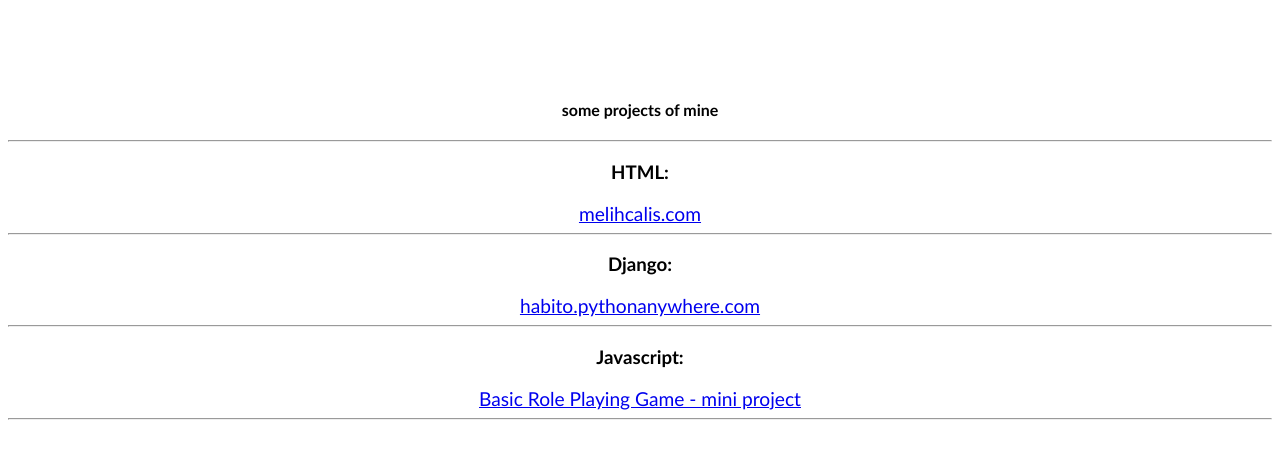
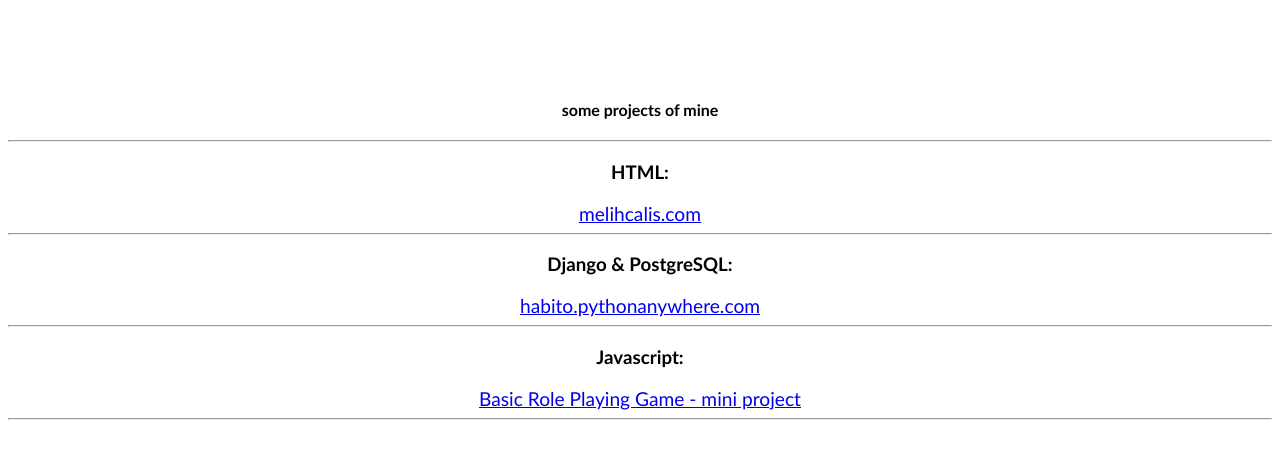
Before and after one commit to melihcalis/melihcalis.github.io, a plain HTML site: page index.html in a window 1280 px wide. Drawn offline with Linux system fonts and the light colour scheme.

Commit message:
add ' & PostgreSQL'

```diff
--- a/index.html
+++ b/index.html
@@ -12,7 +12,7 @@
       <h3>HTML:</h3>
       <a href="http://melihcalis.com" target="_blank" rel="noopener noreferrer">melihcalis.com</a>
       <hr>
-      <h3>Django:</h3>
+      <h3>Django & PostgreSQL:</h3>
       <a href="https://habito.pythonanywhere.com" target="_blank" rel="noopener noreferrer">habito.pythonanywhere.com</a>
       <hr>
       <h3>Javascript:</h3>
```
